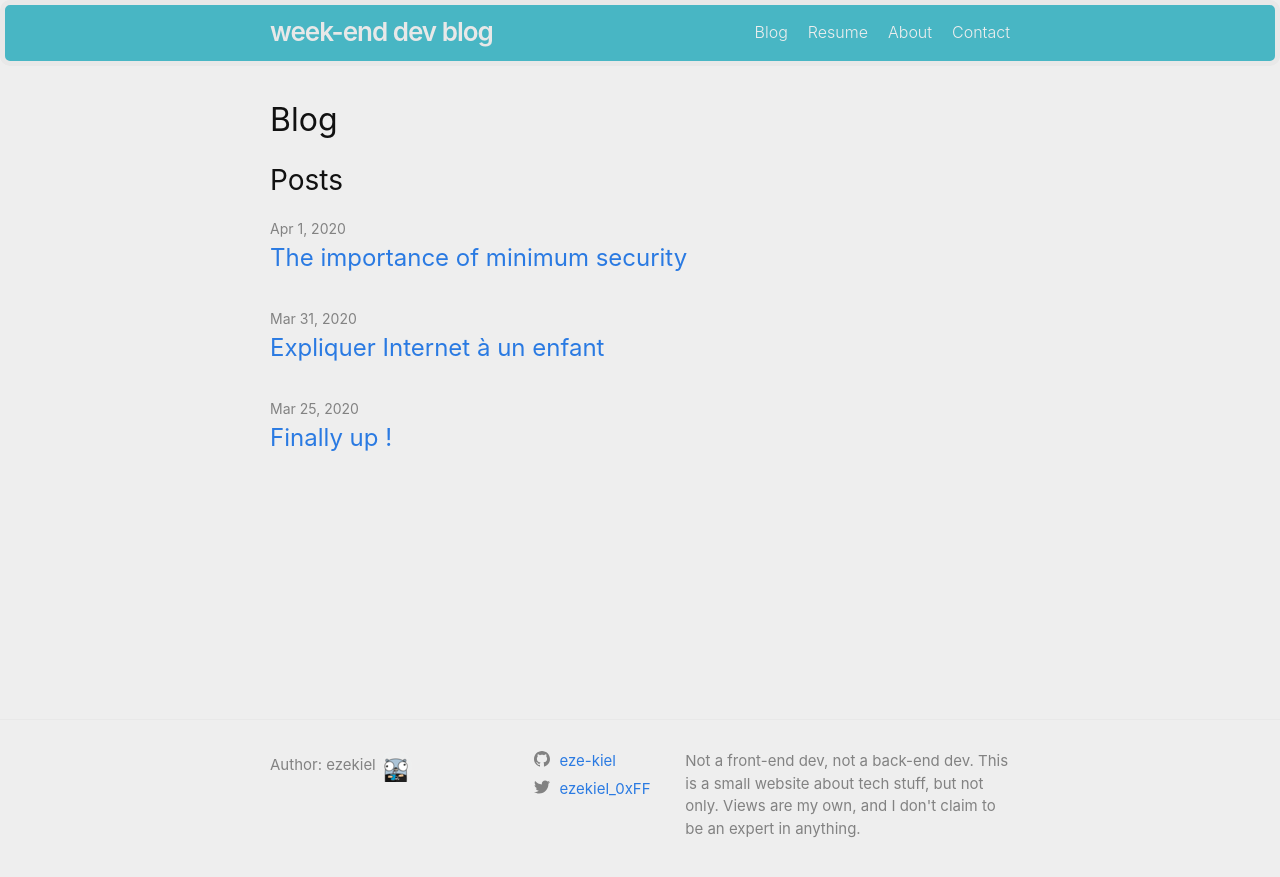
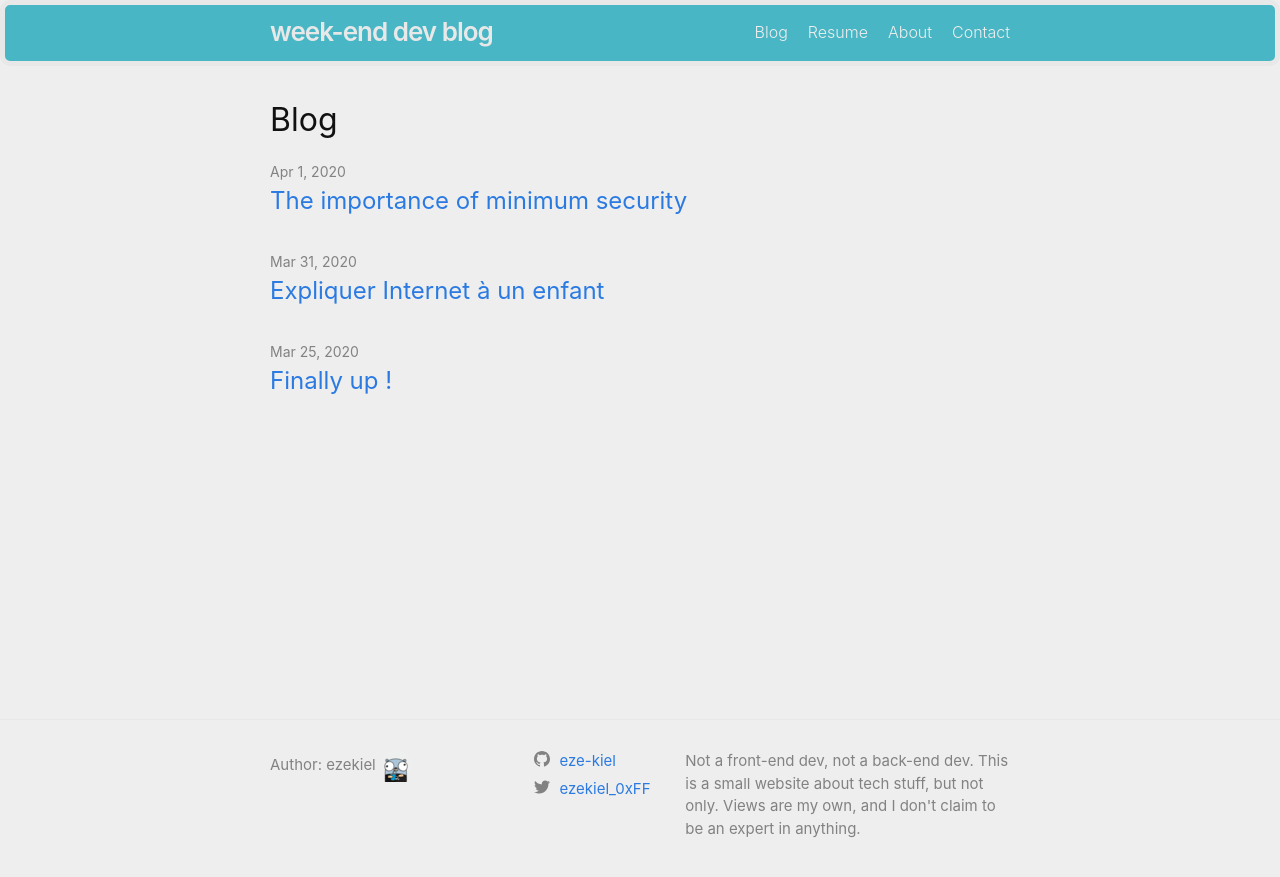
Before and after one commit to eze-kiel/old-eze-kiel.github.io, a Jekyll site: the page built from index.markdown, in a window 1280 px wide. Shown: the top 877 px of the page. Built offline with Jekyll 4.4.1, drawn with Linux system fonts in a browser that asks for light colours.

```diff
--- a/_layouts/home.html
+++ b/_layouts/home.html
@@ -10,7 +10,8 @@
   {{ content }}
 
   {%- if site.posts.size > 0 -%}
-    <h2 class="post-list-heading">{{ page.list_title | default: "Posts" }}</h2>
+    <!-- <h2 class="post-list-heading">{{ page.list_title | default: "Posts" }}</h2> -->
+    <h2 class="post-list-heading">{{ page.list_title}}</h2>
     <ul class="post-list">
       {%- for post in site.posts -%}
       <li>
```
